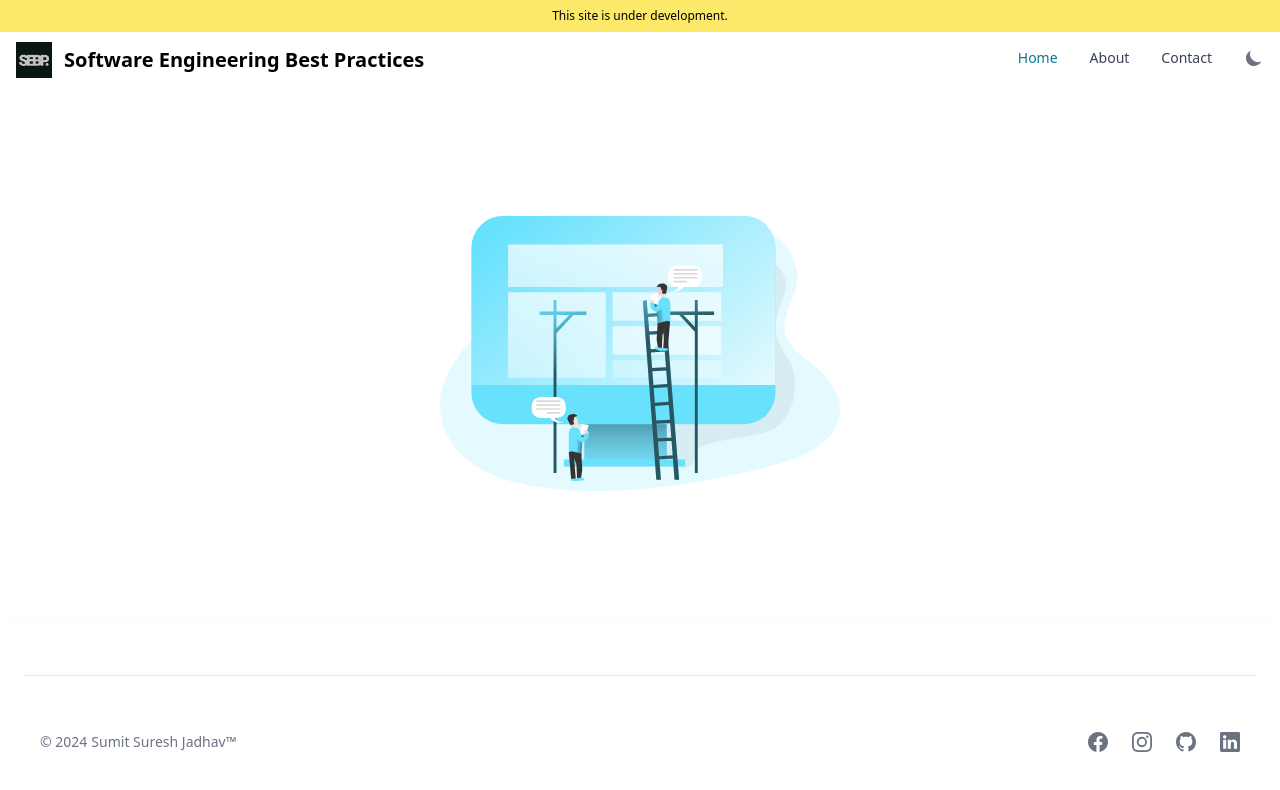
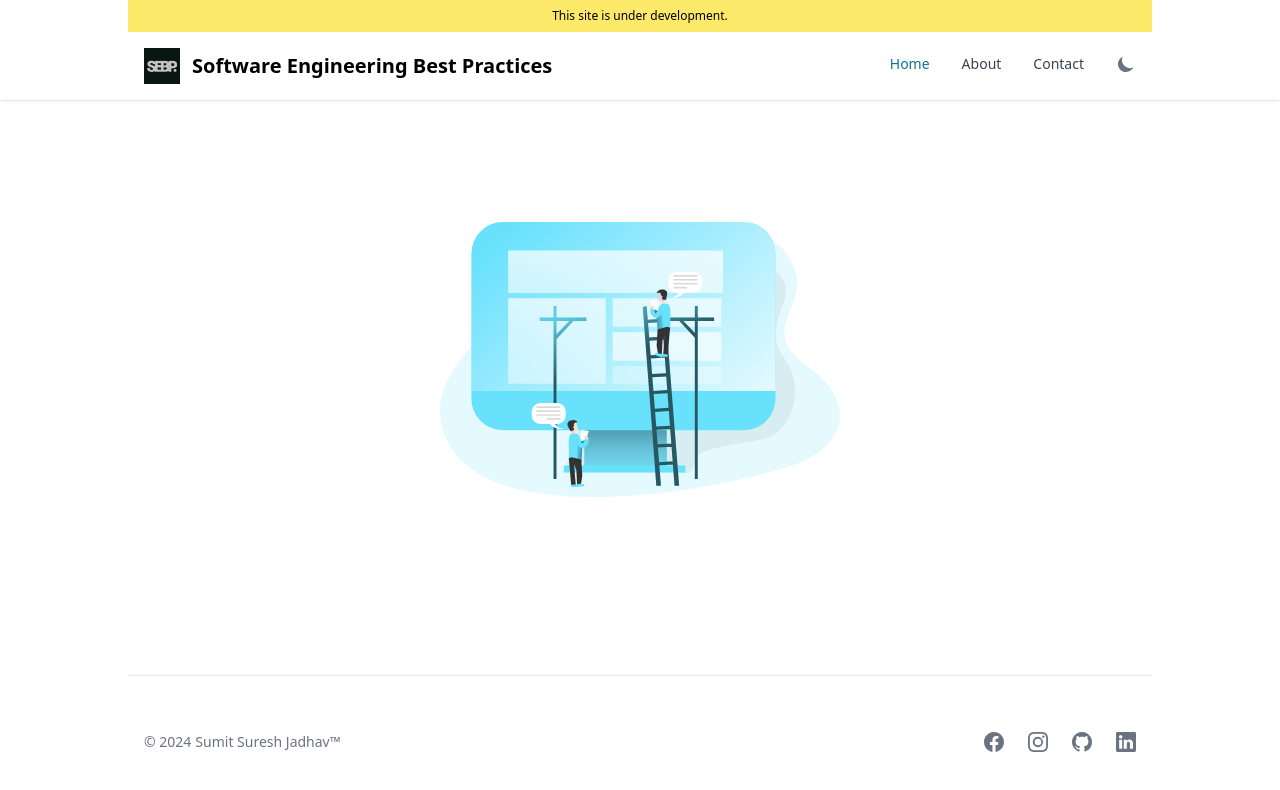
Before and after one commit to softwareengineeringbestpractices/softwareengineeringbestpractices.github.io, a React (Create React App) app: page / in a window 1280 px wide. Shown: the top 790 px of the page. Built offline with nearby package versions, Linux system fonts and the light colour scheme.

Commit message:
UI issue fixes

```diff
--- a/src/components/ContentWrapper/index.tsx
+++ b/src/components/ContentWrapper/index.tsx
@@ -1,7 +1,7 @@
 import building from '../../images/building-website.svg'
 
-const ContentWrapper = () => <div className="flex flex-1 min-h-48 justify-center overflow-hidden mx-auto my-4">
-    <img src={building} alt="under development" width={400} />
+const ContentWrapper = () => <div className="flex flex-1 min-h-48 justify-center overflow-hidden shadow">
+    <img className="mx-auto my-4" src={building} alt="under development" width={400} />
 </div>
 
 
--- a/src/components/FooterWrapper/index.tsx
+++ b/src/components/FooterWrapper/index.tsx
@@ -2,7 +2,7 @@ import { Footer } from 'flowbite-react'
 import { BsFacebook, BsGithub, BsInstagram, BsLinkedin } from 'react-icons/bs'
 
 const FooterWrapper = () => <Footer container className="rounded-none">
-    <div className="w-full">
+    <div className="container max-w-5xl mx-auto">
         <Footer.Divider />
         <div className="border-0 w-full px-4 py-6 sm:flex sm:items-center sm:justify-between">
             <Footer.Copyright href="#" by="Sumit Suresh Jadhav™" year={2024} />
--- a/src/components/HeaderWrapper/index.tsx
+++ b/src/components/HeaderWrapper/index.tsx
@@ -1,9 +1,10 @@
 import { Banner, DarkThemeToggle, Navbar } from 'flowbite-react'
 import logo from '../../logo.png'
 
-const HeaderWrapper = () => <>
+const HeaderWrapper = () => <div className="shadow">
+    <div className="container max-w-5xl mx-auto">
         <Banner className="bg-yellow-200 text-center text-xs p-2">This site is under development.</Banner>
-    <Navbar fluid>
+        <Navbar fluid className="p-4">
             <Navbar.Brand href="/">
                 <img src={logo} className="mr-3 h-6 sm:h-9" alt="SEBP Logo" />
                 <span className="self-center whitespace-nowrap text-xl font-semibold dark:text-white">Software Engineering Best Practices</span>
@@ -18,7 +19,8 @@ const HeaderWrapper = () => <>
                 </Navbar.Link>
             </Navbar.Collapse>
         </Navbar>
-</>
+    </div>
+</div>
 
 
 export default HeaderWrapper
```
Lines whose indentation alone changed are shown as unchanged.
